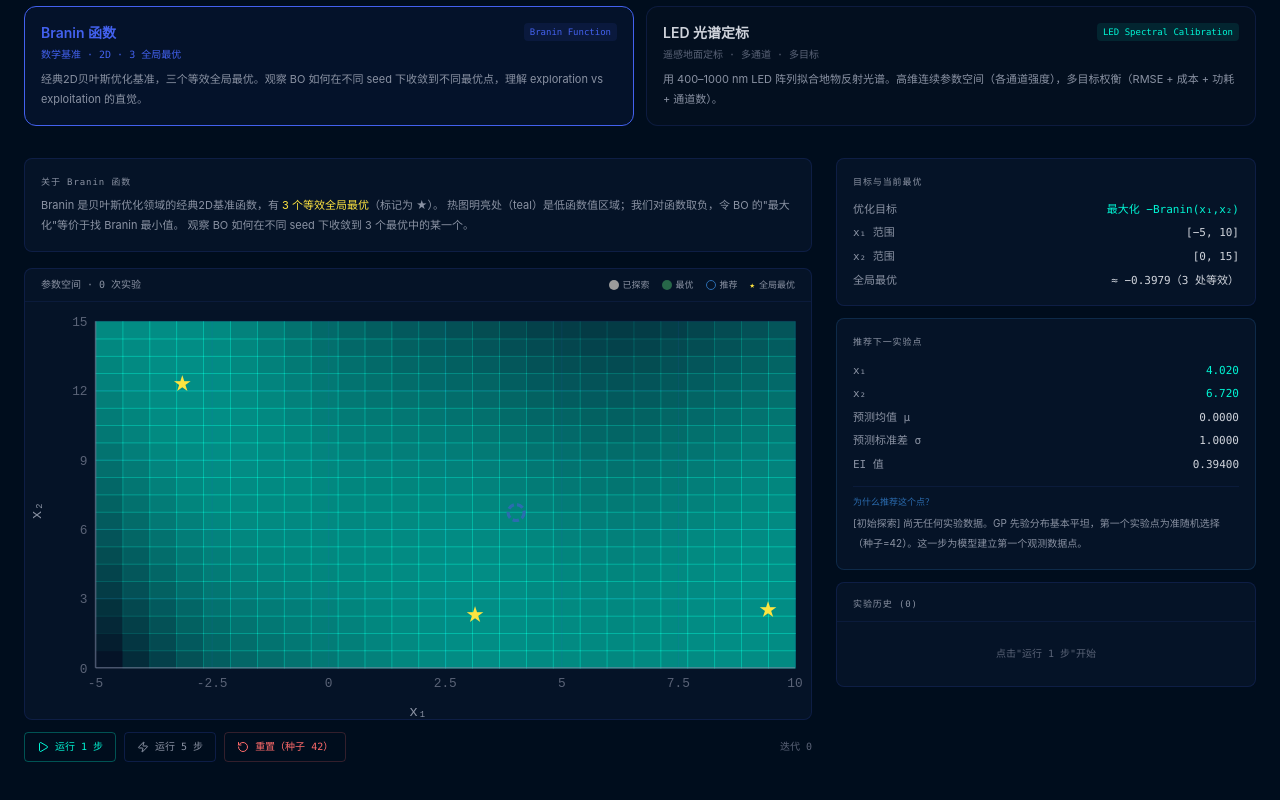
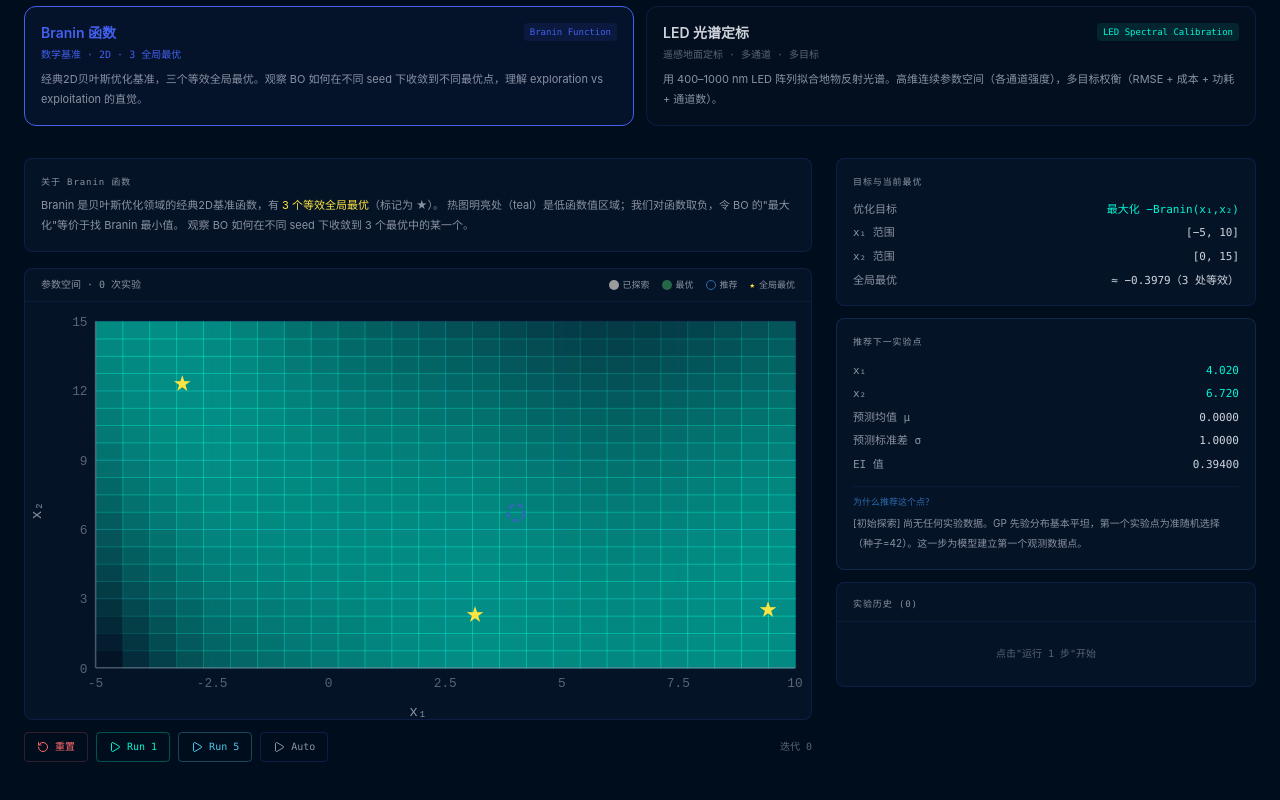
Before and after one commit to MichaelCSHN/sdl-lecture, a React (Vite) app: page /case-studio in a window 1280 px wide. Shown: the part 248-1048 px from the top of the page. Built offline with nearby package versions, Linux system fonts and the light colour scheme.

Commit message:
feat: add Auto/Stop to Branin case

```diff
--- a/src/components/BraninCaseView.tsx
+++ b/src/components/BraninCaseView.tsx
@@ -6,8 +6,8 @@
  * Global optima of the negative ≈ -0.3979, reachable near x1 ∈ {-π, π, 9.42}.
  */
 
-import { useState, useCallback, useMemo } from 'react';
-import { Play, RotateCcw, Zap } from 'lucide-react';
+import { useState, useCallback, useMemo, useRef, useEffect } from 'react';
+import { Play, RotateCcw, Square } from 'lucide-react';
 import { liveCases } from '@/lib/bo_engine';
 import { CaseSession } from '@/cases/caseEngine';
 
@@ -70,7 +70,15 @@ const cellW = PW / GCols, cellH = PH / GRows;
 export default function BraninCaseView() {
   const [session] = useState(() => new CaseSession(BRANINCASE, 42));
   const [, setTick] = useState(0);
+  const [autoRunning, setAutoRunning] = useState(false);
+  const autoRef = useRef(false);
+  const timerRef = useRef<number | null>(null);
   const rerender = () => setTick((n) => n + 1);
+
+  useEffect(() => () => {
+    autoRef.current = false;
+    if (timerRef.current) window.clearTimeout(timerRef.current);
+  }, []);
 
   const rec = session.state.currentRecommendation;
   const history = session.state.history;
@@ -84,7 +92,31 @@ export default function BraninCaseView() {
   }, [session]);
 
   const runFive = useCallback(() => { session.runSteps(5); rerender(); }, [session]);
-  const doReset = useCallback(() => { session.reset(42); rerender(); }, [session]);
+  const stopAuto = useCallback(() => {
+    autoRef.current = false;
+    setAutoRunning(false);
+    if (timerRef.current) window.clearTimeout(timerRef.current);
+  }, []);
+
+  const startAuto = useCallback(() => {
+    autoRef.current = true;
+    setAutoRunning(true);
+    const loop = () => {
+      if (!autoRef.current) { setAutoRunning(false); return; }
+      session.recommend();
+      const r = session.state.currentRecommendation;
+      if (r) { session.observe(r.params); session.recommend(); }
+      rerender();
+      timerRef.current = window.setTimeout(loop, 550);
+    };
+    loop();
+  }, [session]);
+
+  const doReset = useCallback(() => {
+    stopAuto();
+    session.reset(42);
+    rerender();
+  }, [session, stopAuto]);
 
   // SVG data
   const recSvg = rec ? [toSX(rec.params[0]), toSY(rec.params[1])] as [number, number] : null;
@@ -194,19 +226,30 @@ export default function BraninCaseView() {
         </div>
 
         {/* Controls */}
-        <div className="flex items-center gap-2 mt-3">
-          <button onClick={runOne}
-            className="flex items-center gap-1.5 px-3 py-1.5 rounded border border-[rgba(0,245,212,0.3)] text-[#00f5d4] text-[10px] font-mono hover:bg-[rgba(0,245,212,0.08)] transition-colors">
-            <Play className="w-3 h-3" /> 运行 1 步
-          </button>
-          <button onClick={runFive}
-            className="flex items-center gap-1.5 px-3 py-1.5 rounded border border-[rgba(67,97,238,0.2)] text-[#8a92a3] text-[10px] font-mono hover:bg-[rgba(67,97,238,0.06)] transition-colors">
-            <Zap className="w-3 h-3" /> 运行 5 步
-          </button>
+        <div className="flex items-center gap-2 mt-3 flex-wrap">
           <button onClick={doReset}
             className="flex items-center gap-1.5 px-3 py-1.5 rounded border border-[rgba(255,107,107,0.2)] text-[#ff6b6b] text-[10px] font-mono hover:bg-[rgba(255,107,107,0.06)] transition-colors">
-            <RotateCcw className="w-3 h-3" /> 重置（种子 42）
+            <RotateCcw className="w-3 h-3" /> 重置
           </button>
+          <button onClick={runOne} disabled={autoRunning}
+            className="flex items-center gap-1.5 px-3 py-1.5 rounded border border-[rgba(0,245,212,0.3)] text-[#00f5d4] text-[10px] font-mono hover:bg-[rgba(0,245,212,0.08)] transition-colors disabled:opacity-40 disabled:cursor-not-allowed">
+            <Play className="w-3 h-3" /> Run 1
+          </button>
+          <button onClick={runFive} disabled={autoRunning}
+            className="flex items-center gap-1.5 px-3 py-1.5 rounded border border-[rgba(76,201,240,0.3)] text-[#4cc9f0] text-[10px] font-mono hover:bg-[rgba(76,201,240,0.06)] transition-colors disabled:opacity-40 disabled:cursor-not-allowed">
+            <Play className="w-3 h-3" /> Run 5
+          </button>
+          {autoRunning ? (
+            <button onClick={stopAuto}
+              className="flex items-center gap-1.5 px-3 py-1.5 rounded border border-[rgba(245,158,11,0.28)] text-[#f59e0b] text-[10px] font-mono hover:bg-[rgba(245,158,11,0.06)] transition-colors">
+              <Square className="w-3 h-3" /> 停止
+            </button>
+          ) : (
+            <button onClick={startAuto}
+              className="flex items-center gap-1.5 px-3 py-1.5 rounded border border-[rgba(67,97,238,0.2)] text-[#8a92a3] text-[10px] font-mono hover:bg-[rgba(67,97,238,0.06)] transition-colors">
+              <Play className="w-3 h-3" /> Auto
+            </button>
+          )}
           <span className="ml-auto text-[10px] font-mono text-[#5a6377]">迭代 {history.length}</span>
         </div>
       </div>
```
